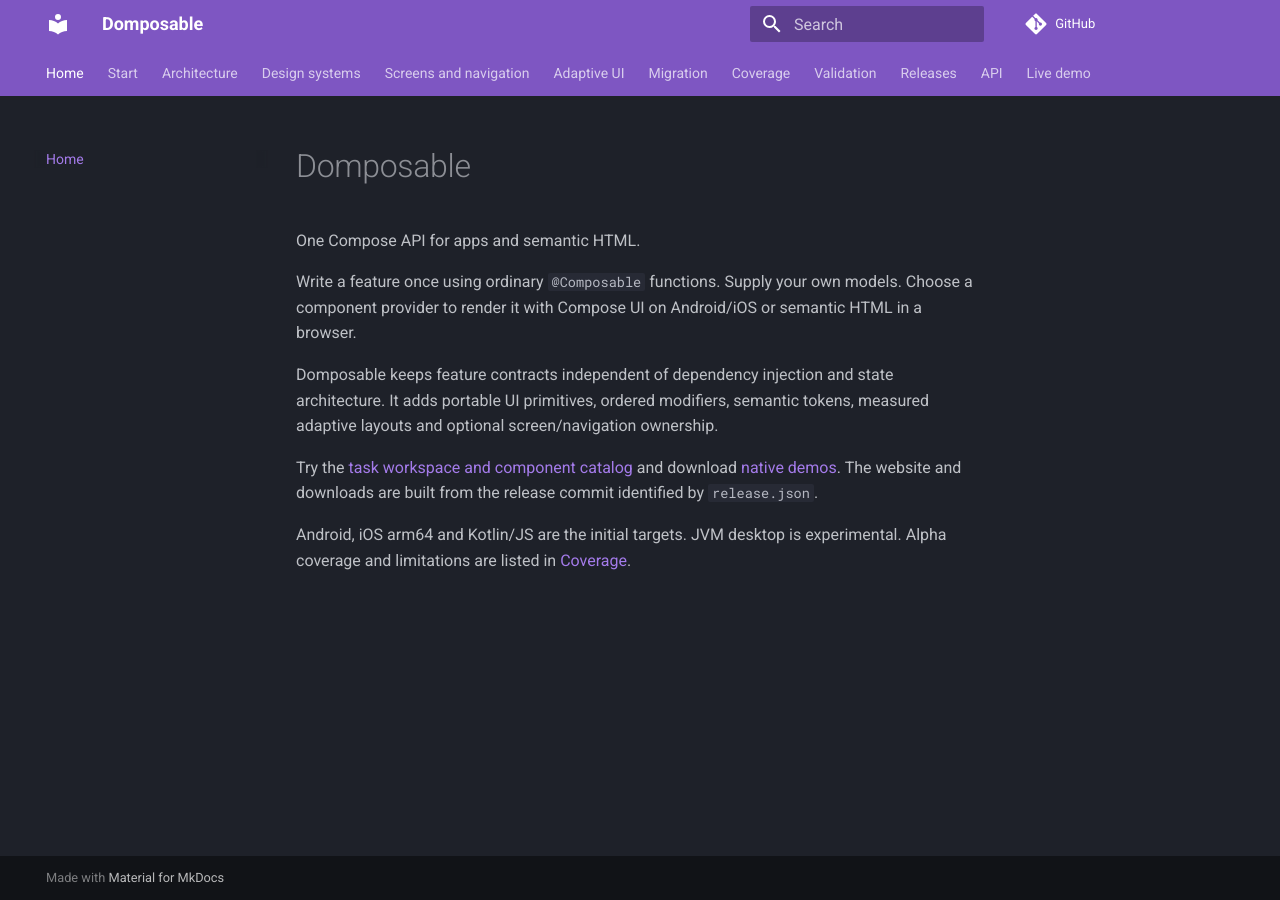
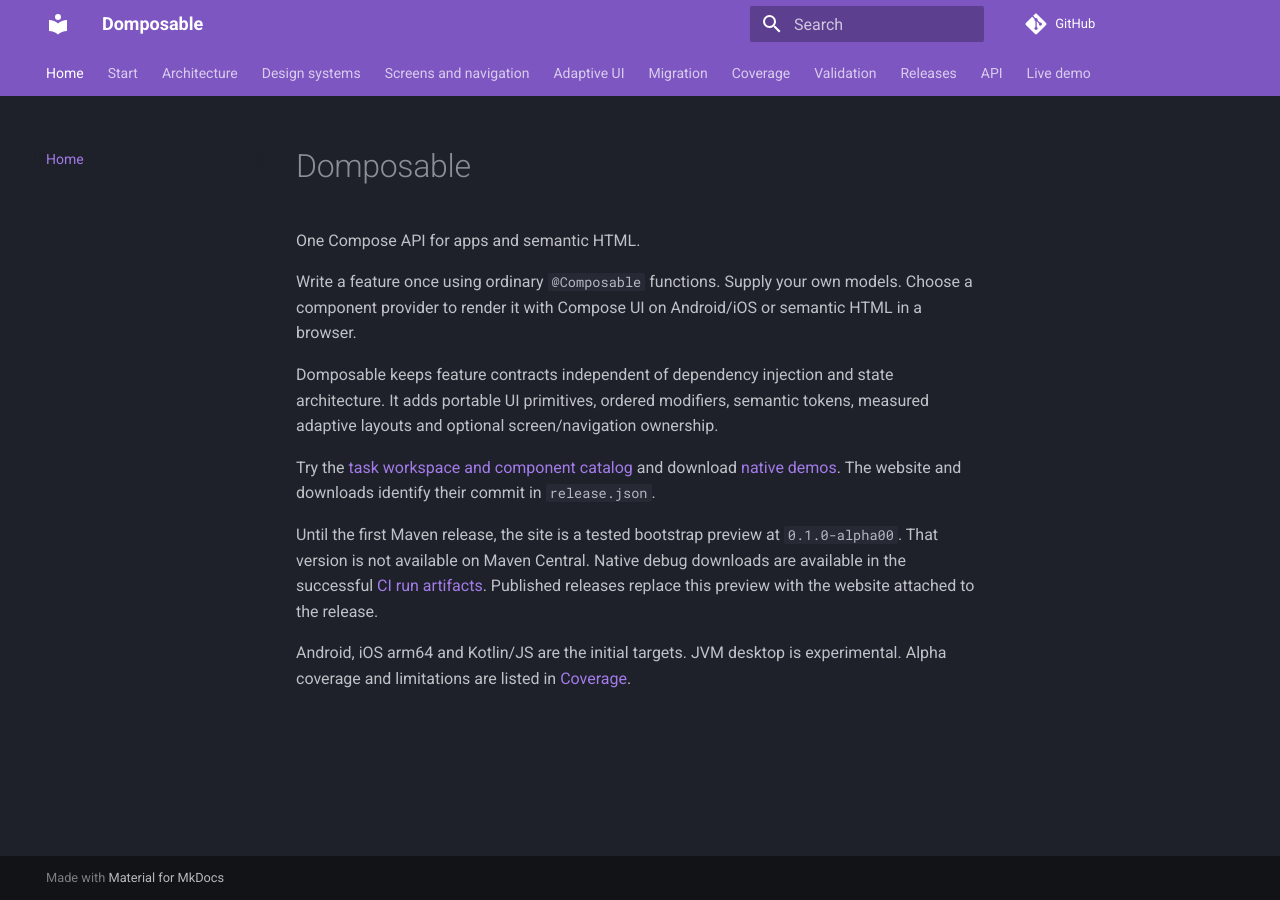
Before and after one commit to samuolis/domposable, an MkDocs documentation site: the page built from docs/index.md, in a window 1280 px wide. Built offline with MkDocs 1.6.1 and Material for MkDocs 9.7.7, drawn with Linux system fonts in a browser that asks for light colours; comment, search, counter and statistics services are not loaded.

Commit message:
feat: configure signing identity and tested bootstrap website deployment

```diff
--- a/docs/index.md
+++ b/docs/index.md
@@ -6,6 +6,8 @@
 
 Domposable keeps feature contracts independent of dependency injection and state architecture. It adds portable UI primitives, ordered modifiers, semantic tokens, measured adaptive layouts and optional screen/navigation ownership.
 
-Try the [task workspace and component catalog](https://samuolis.github.io/domposable/demo/) and download [native demos](https://github.com/samuolis/domposable/releases). The website and downloads are built from the release commit identified by `release.json`.
+Try the [task workspace and component catalog](https://samuolis.github.io/domposable/demo/) and download [native demos](https://github.com/samuolis/domposable/releases). The website and downloads identify their commit in `release.json`.
+
+Until the first Maven release, the site is a tested bootstrap preview at `0.1.0-alpha00`. That version is not available on Maven Central. Native debug downloads are available in the successful [CI run artifacts](https://github.com/samuolis/domposable/actions/workflows/ci.yml). Published releases replace this preview with the website attached to the release.
 
 Android, iOS arm64 and Kotlin/JS are the initial targets. JVM desktop is experimental. Alpha coverage and limitations are listed in [Coverage](coverage.md).
```
Also changed, not shown: docs/releasing.md (+6 -0 lines), 3 other files.
